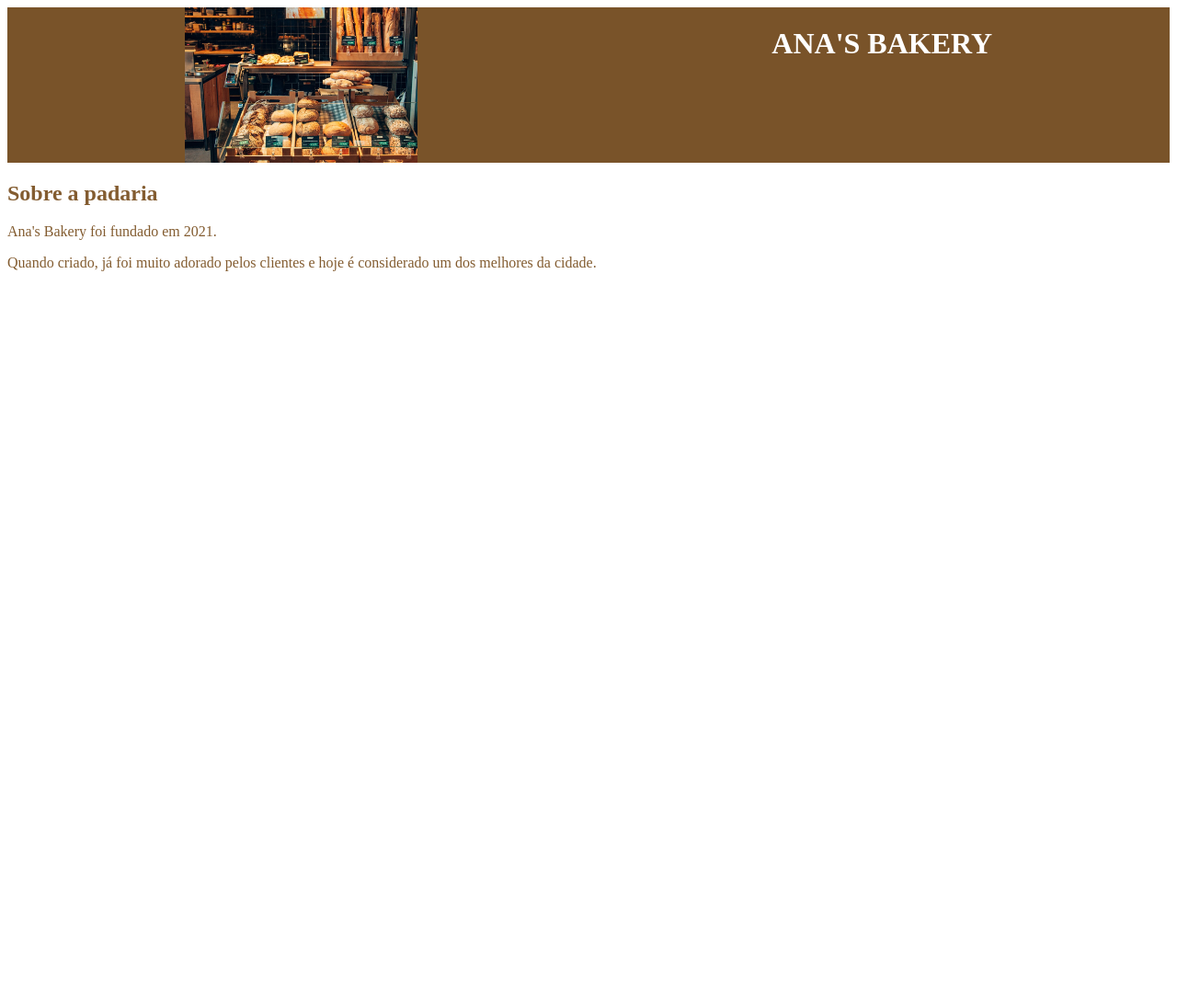
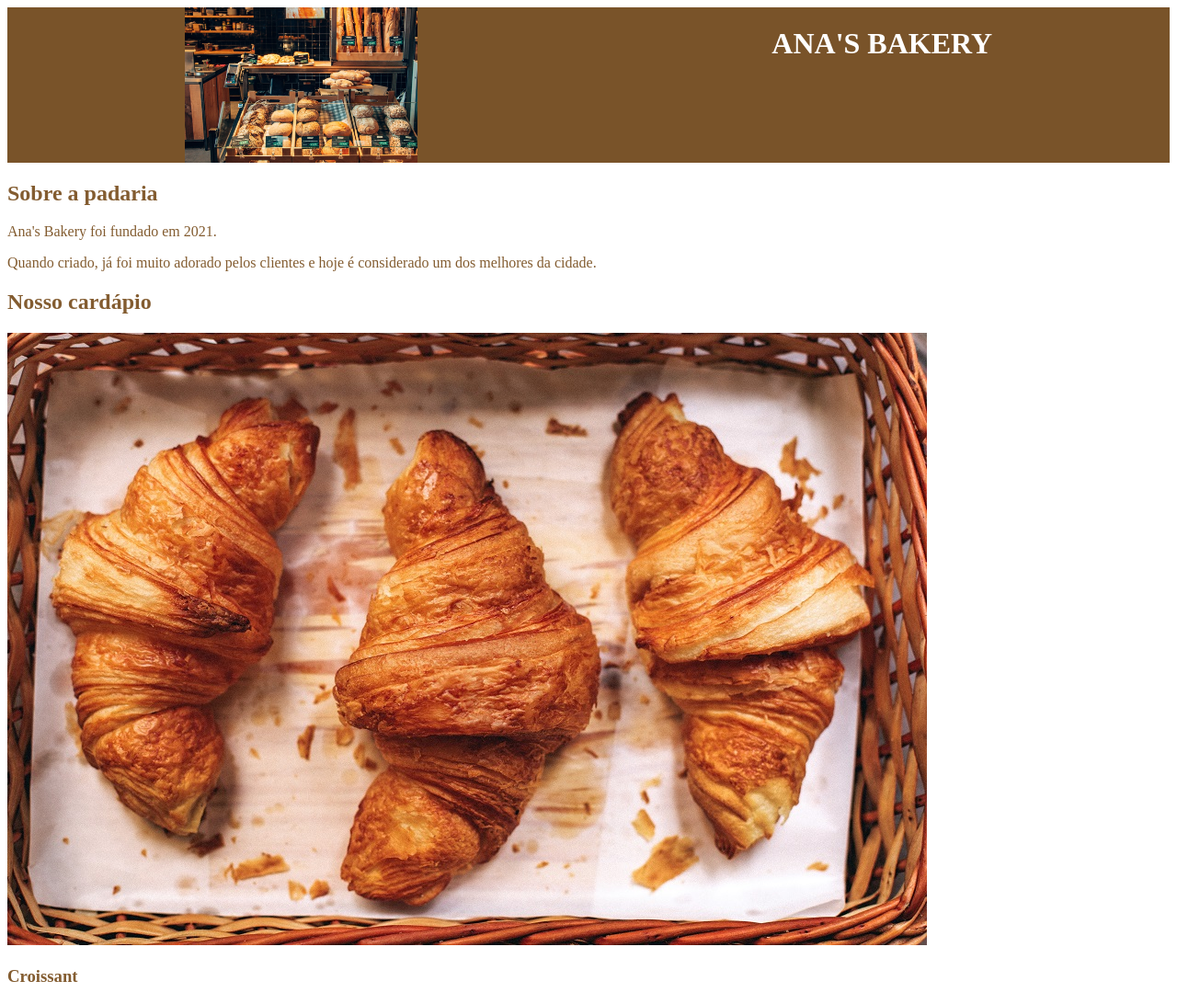
Before and after one commit to AnaLauraGomes/site-escola, a plain HTML site: page index.html in a window 1280 px wide. Shown: the whole page at 92% size. Before the commit the page ends 800 px from the top, so only its background shows below. Drawn offline with Linux system fonts and the light colour scheme.

Commit message:
cabeçalho

```diff
--- a/index.html
+++ b/index.html
@@ -18,5 +18,12 @@
     <p class="bakery-texto-dois">Quando criado, já foi muito adorado pelos clientes e hoje é considerado um dos melhores da cidade.
     </p>
     </section>
+    <section class="comida">
+    <h2 class="comida-título">Nosso cardápio</h2>
+    <div class="comida-div">
+    <img class="imagem-comida" src="img/croissant.jpg" alt="Croissant">
+    <h3 class="comida-nome">Croissant</h3>
+    </div>
+    </section>
 </body>
 </html>
```
Also changed, not shown: img/croissant.jpg (added).
